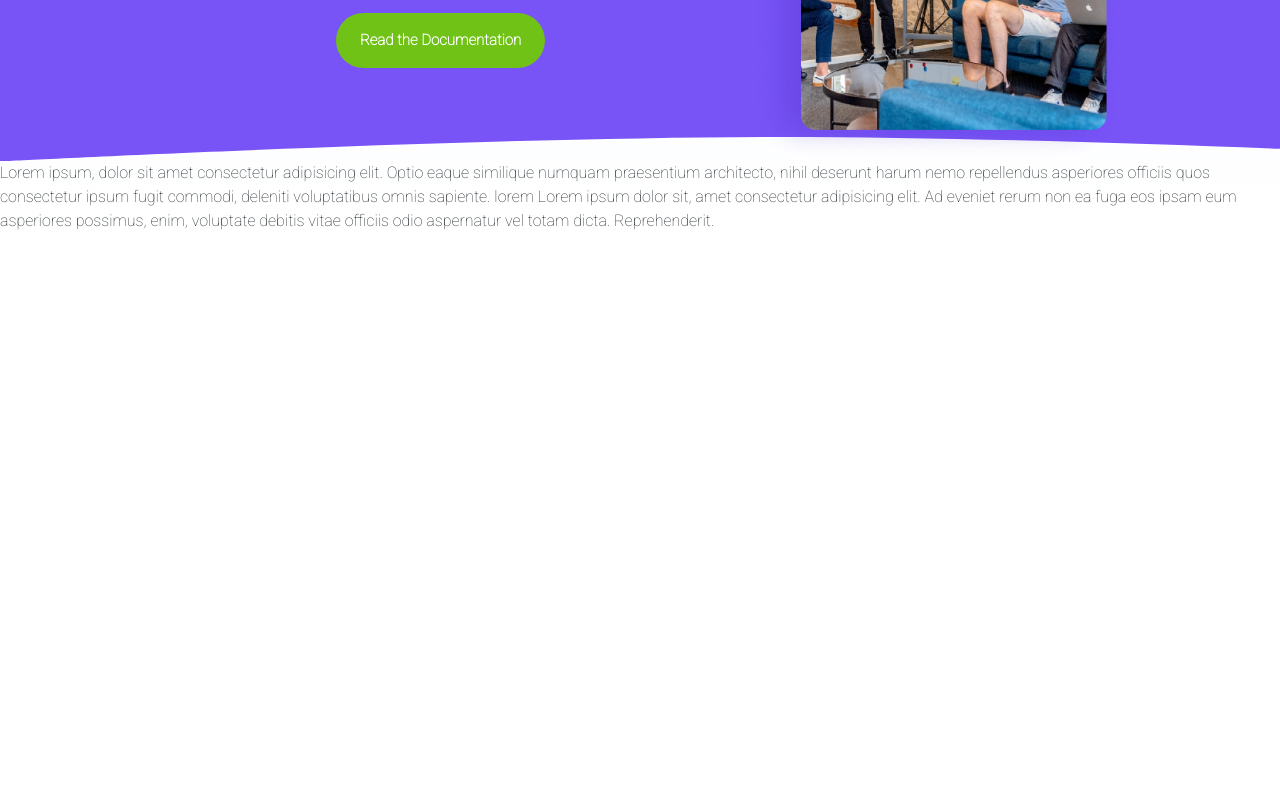
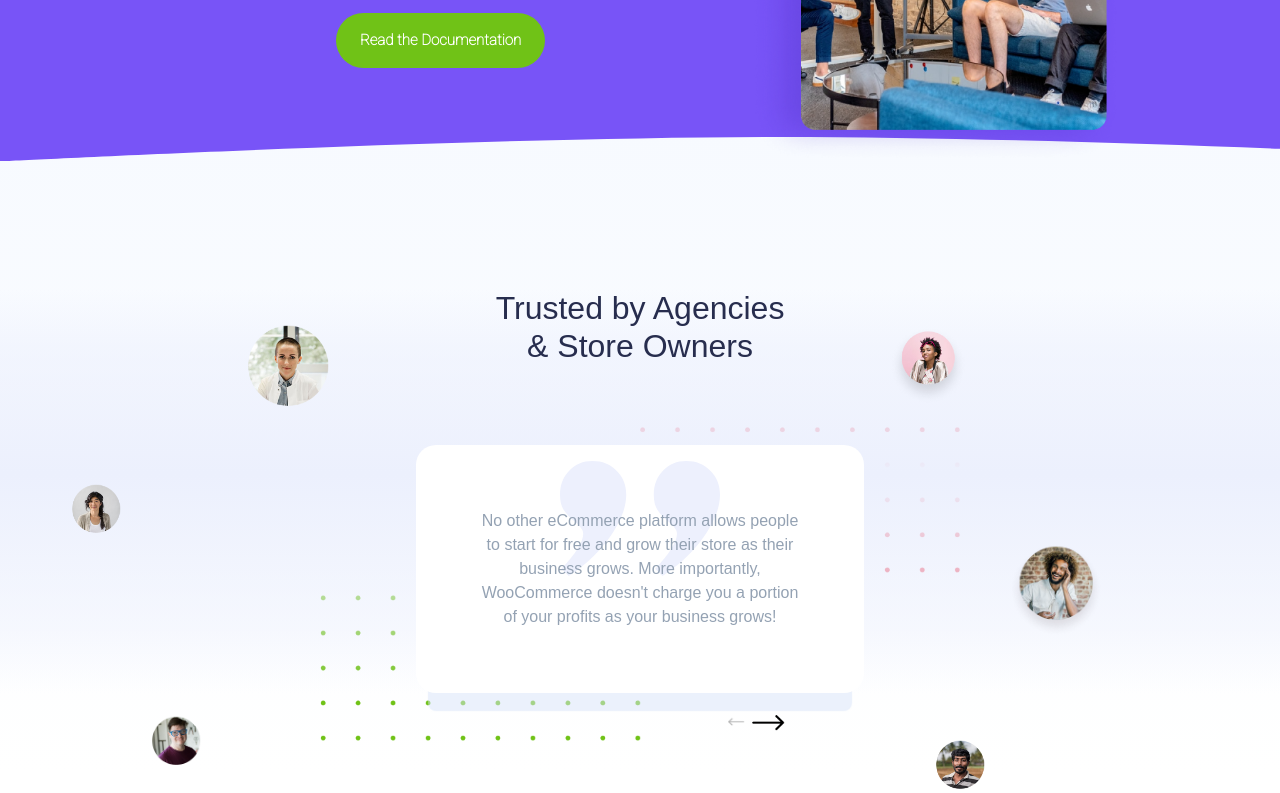
Before and after one commit to juanpablo1932/technical_test, a website: page index.html in a window 1280 px wide. Shown: the part 2266-3059 px from the top of the page. Before the commit the page ends 2499 px from the top, so only its background shows below. Drawn offline with nearby package versions, Linux system fonts and the light colour scheme.

Commit message:
Se anexa section StoreOwners + estilos

```diff
--- a/index.html
+++ b/index.html
@@ -426,15 +426,95 @@
           </div>
         </div>
       </section>
-      <section>
-        <div>
-          Lorem ipsum, dolor sit amet consectetur adipisicing elit. Optio eaque
-          similique numquam praesentium architecto, nihil deserunt harum nemo
-          repellendus asperiores officiis quos consectetur ipsum fugit commodi,
-          deleniti voluptatibus omnis sapiente. lorem Lorem ipsum dolor sit,
-          amet consectetur adipisicing elit. Ad eveniet rerum non ea fuga eos
-          ipsam eum asperiores possimus, enim, voluptate debitis vitae officiis
-          odio aspernatur vel totam dicta. Reprehenderit.
+      <section class="storeOwners">
+        <div class="storeOwners__content">
+          <h2 class="storeOwners__content--title">
+            Trusted by Agencies <br />
+            & Store Owners
+          </h2>
+          <div class="storeOwners__card">
+            <img
+              class="imgComillas"
+              src="./assets/img/imgStoreOwners/”.svg"
+              alt=""
+            />
+            <p class="storeOwners__card--txt">
+              No other eCommerce platform allows people to start for free and
+              grow their store as their business grows. More importantly,
+              WooCommerce doesn't charge you a portion of your profits as your
+              business grows!
+            </p>
+            <span class="translate-middle badge storeOwners__card-badge1">
+              <img
+                class="card-badge1"
+                src="./assets/img/imgStoreOwners/Ellipse 15.png"
+                alt=""
+              />
+            </span>
+            <span class="translate-middle badge storeOwners__card-badge2">
+              <img
+                class="card-badge2"
+                src="./assets/img/imgStoreOwners/Ellipse 26.png"
+                alt=""
+              />
+            </span>
+            <span class="translate-middle badge storeOwners__card-badge3">
+              <img
+                class="card-badge3"
+                src="./assets/img/imgStoreOwners/Ellipse 27.png"
+                alt=""
+              />
+            </span>
+            <span class="translate-middle badge storeOwners__card-badge4">
+              <img
+                class="card-badge4"
+                src="./assets/img/imgStoreOwners/Ellipse 28.png"
+                alt=""
+              />
+            </span>
+            <span class="translate-middle badge storeOwners__card-badge5">
+              <img
+                class="card-badge5"
+                src="./assets/img/imgStoreOwners/Ellipse 29.png"
+                alt=""
+              />
+            </span>
+            <span class="translate-middle badge storeOwners__card-badge6">
+              <img
+                class="card-badge6"
+                src="./assets/img/imgStoreOwners/Ellipse 30.png"
+                alt=""
+              />
+            </span>
+            <span class="translate-middle badge storeOwners__card-badge7">
+              <img
+                class="card-badge7"
+                src="./assets/img/imgStoreOwners/Group 5.png"
+                alt=""
+              />
+            </span>
+            <span class="translate-middle badge storeOwners__card-badge8">
+              <img
+                class="card-badge8"
+                src="./assets/img/imgStoreOwners/Group 6.png"
+                alt=""
+              />
+            </span>
+            <span class="translate-middle badge storeOwners__card-badge9">
+              <img
+                class="card-badge9"
+                src="./assets/img/imgStoreOwners/Union.png"
+                alt=""
+              />
+            </span>
+            <span class="translate-middle badge storeOwners__card-badge10">
+              <img
+                class="card-badge10"
+                src="./assets/img/imgStoreOwners/Union (1).png"
+                alt=""
+              />
+            </span>
+          </div>
         </div>
       </section>
       <section></section>
--- /dev/null
+++ b/scss/_sectionStoreOwners.scss
@@ -0,0 +1,137 @@
+.storeOwners {
+  font-family: "Circular Std", sans-serif;
+  //   background-color: red;
+  position: relative;
+  //   z-index: -1;
+  background: linear-gradient(
+    180deg,
+    rgba(236, 240, 253, 0) 0%,
+    rgba(236, 240, 253, 0.53) 14.32%,
+    #ecf0fd 45.83%,
+    rgba(236, 240, 253, 0.43) 84.33%,
+    rgba(236, 240, 253, 0) 100%
+  );
+  &__content--title {
+    text-align: center;
+    margin-top: 8rem;
+    color: $secondColor;
+  }
+  &__card {
+    width: 35%;
+    margin: 5rem auto;
+    background-color: white;
+    position: relative;
+    // z-index: 2;
+    border-radius: 20px;
+    box-shadow: 0px 30px 1px -12px #d7e4f980;
+
+    .imgComillas {
+      position: absolute;
+      top: 1rem;
+      left: 0;
+      right: 0;
+      //   bottom: 0;
+      margin: auto;
+
+      width: 10rem;
+    }
+    &--txt {
+      position: relative;
+
+      color: $thirdColor;
+      text-align: center;
+      padding: 4rem;
+      line-height: 1.5rem;
+    }
+    &-badge1 {
+      position: absolute;
+      right: 30rem;
+      top: -5rem;
+      .card-badge1 {
+        width: 5rem;
+      }
+    }
+    &-badge2 {
+      position: absolute;
+      left: -15rem;
+      bottom: -6.5rem;
+
+      .card-badge2 {
+        width: 3rem;
+      }
+    }
+    &-badge3 {
+      position: absolute;
+      left: -20rem;
+      bottom: 8rem;
+
+      .card-badge3 {
+        width: 3rem;
+      }
+    }
+    &-badge4 {
+      position: absolute;
+      right: -19rem;
+      top: 9rem;
+      .card-badge4 {
+        width: 6rem;
+      }
+    }
+    &-badge5 {
+      position: absolute;
+      top: -5rem;
+      right: -10rem;
+
+      .card-badge5 {
+        width: 5rem;
+      }
+    }
+    &-badge6 {
+      position: absolute;
+      right: -10rem;
+      bottom: -8rem;
+
+      .card-badge6 {
+        width: 3rem;
+      }
+    }
+    &-badge7 {
+      position: absolute;
+      left: 4rem;
+      bottom: -8rem;
+      z-index: -1;
+
+      .card-badge7 {
+        width: 20rem;
+      }
+    }
+    &-badge8 {
+      position: absolute;
+      right: -17rem;
+      bottom: 2.5rem;
+      z-index: -1;
+
+      .card-badge8 {
+        width: 20rem;
+      }
+    }
+    &-badge9 {
+      position: absolute;
+      left: 20rem;
+      bottom: -3rem;
+
+      .card-badge9 {
+        width: 1rem;
+      }
+    }
+    &-badge10 {
+      position: absolute;
+      left: 22rem;
+      bottom: -3.3rem;
+
+      .card-badge10 {
+        width: 2rem;
+      }
+    }
+  }
+}
--- a/scss/style.scss
+++ b/scss/style.scss
@@ -4,3 +4,4 @@
 @import "sectionPresentation";
 @import "sectionMadeSimple";
 @import "sectionDevelop";
+@import "sectionStoreOwners";
```
Also changed, not shown: assets/img/imgStoreOwners/Ellipse 15.png (added), assets/img/imgStoreOwners/Ellipse 26.png (added), assets/img/imgStoreOwners/Ellipse 27.png (added), assets/img/imgStoreOwners/Ellipse 28.png (added), assets/img/imgStoreOwners/Ellipse 29.png (added), assets/img/imgStoreOwners/Ellipse 30.png (added), assets/img/imgStoreOwners/Group 5.png (added), assets/img/imgStoreOwners/Group 6.png (added), assets/img/imgStoreOwners/Union (1).png (added), assets/img/imgStoreOwners/Union.png (added), assets/img/imgStoreOwners/”.svg (added), css/style.css, 1 other file.
